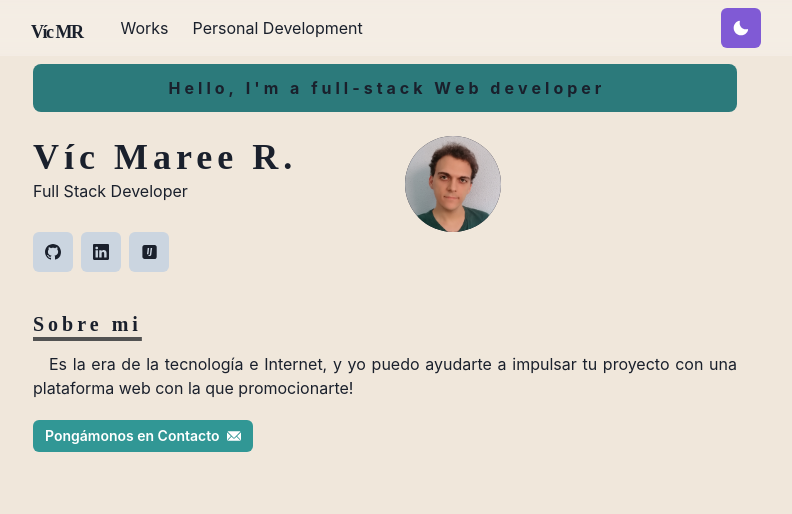
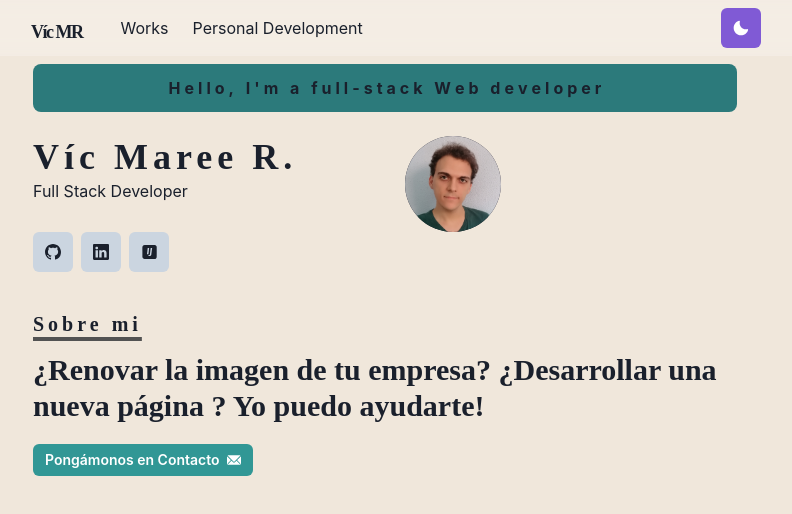
Before and after one commit to AppDeveloperVM/portfolio, a Next.js app: page / in a window 1280 px wide. Shown: the top 514 px of the page, without its empty margins (255-1047 px from the left). Built offline with nearby package versions, Linux system fonts and the light colour scheme; a web font is replaced by a local one.

Commit message:
Update index.js

```diff
--- a/pages/index.js
+++ b/pages/index.js
@@ -63,10 +63,9 @@ const Page = () => {
             Sobre mi
         </Heading>
 
-        <Paragraph fontSize="lg">
-            Es la era de la tecnología e Internet,
-            y yo puedo ayudarte a impulsar tu proyecto con una plataforma web con la que promocionarte!
-        </Paragraph>
+        <Heading as="h2" size="lg">
+            ¿Renovar la imagen de tu empresa? ¿Desarrollar una nueva página ? Yo puedo ayudarte!
+        </Heading>
 
         <NextLink href='mailto:vicmr1994@gmail.com?subject=Propuesta%20de%20desarrollo%20web&body=Estoy%20interesado%20en%20pedir%20presupuesto%20para%20un%20proyecto%20web.'>
             <Button colorScheme='teal' size='sm' mt="5">
```
